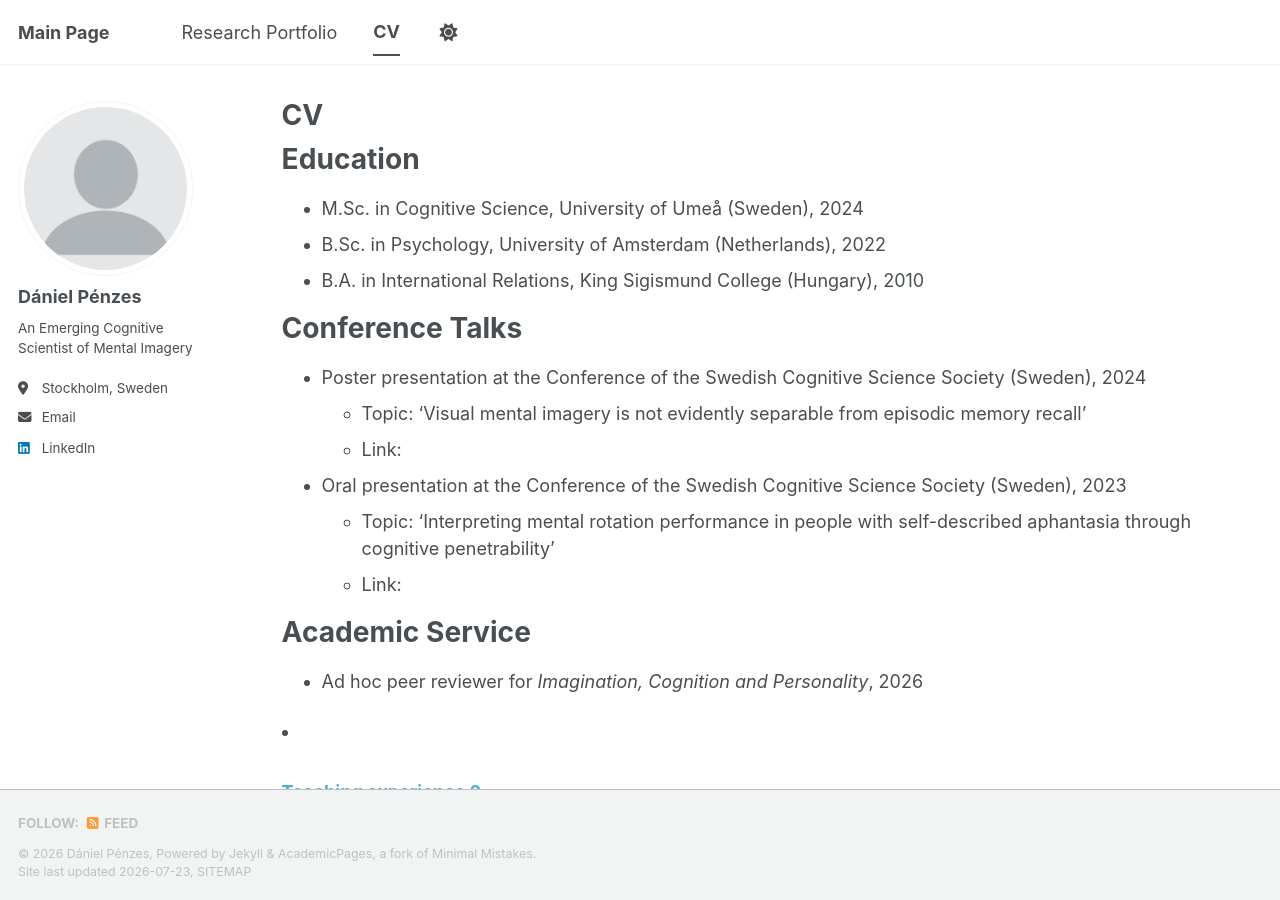
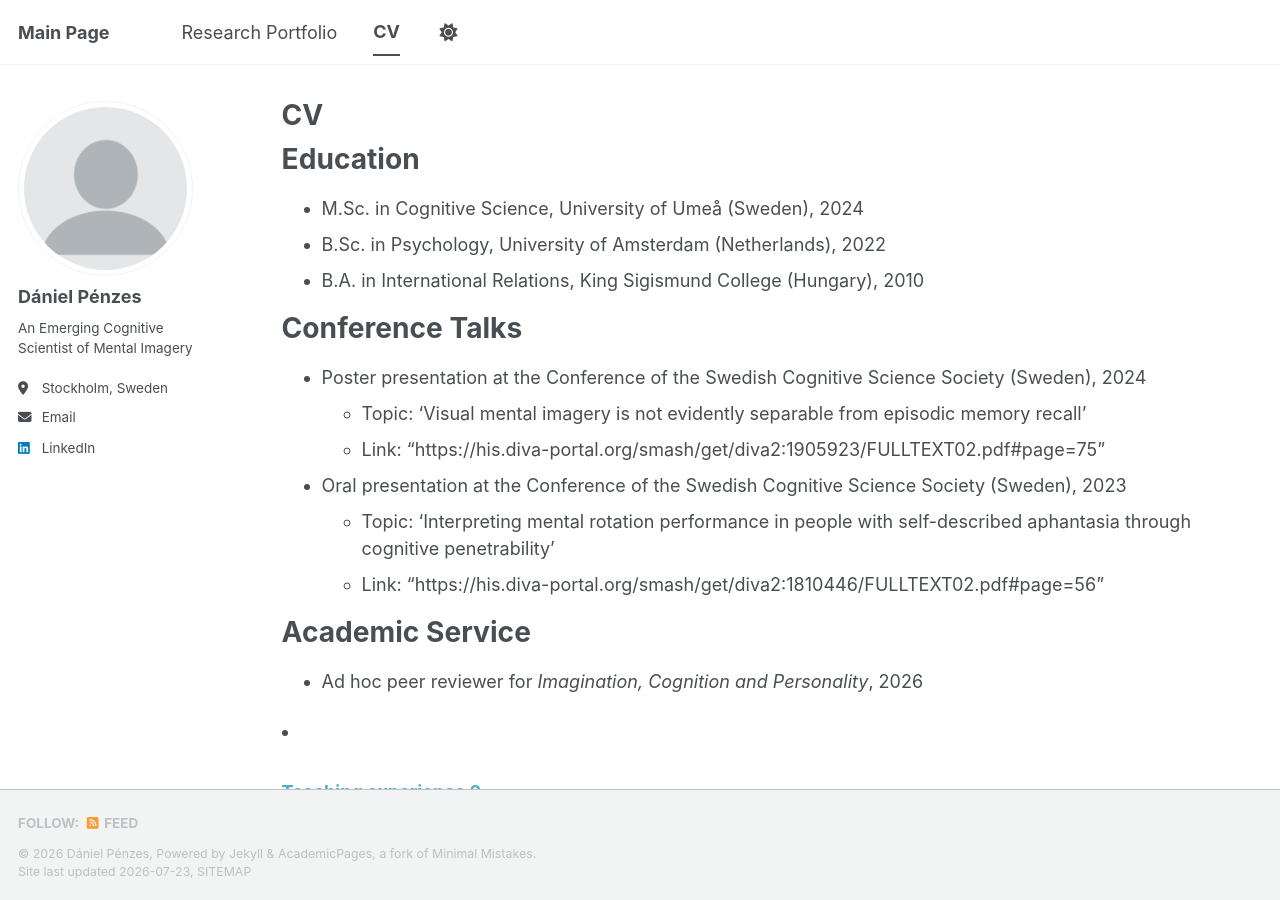
Before and after one commit to danielpenzes/danielpenzes.github.io, a Jekyll site: the page built from _pages/cv.md, in a window 1280 px wide and 900 px high. Built offline with Jekyll 4.4.1, drawn with Linux system fonts in a browser that asks for light colours; a style sheet for code colours, icons or effects is not loaded; part of the change alters nothing that is shown.

Commit message:
Update cv.md

```diff
--- a/_pages/cv.md
+++ b/_pages/cv.md
@@ -19,11 +19,11 @@ Conference Talks
 ======
 * Poster presentation at the Conference of the Swedish Cognitive Science Society (Sweden), 2024
   * Topic: 'Visual mental imagery is not evidently separable from episodic memory recall'
-  * Link:
+  * Link: "https://his.diva-portal.org/smash/get/diva2:1905923/FULLTEXT02.pdf#page=75"
 
 * Oral presentation at the Conference of the Swedish Cognitive Science Society (Sweden), 2023
   * Topic: 'Interpreting mental rotation performance in people with self-described aphantasia through cognitive penetrability'
-  * Link:
+  * Link: "https://his.diva-portal.org/smash/get/diva2:1810446/FULLTEXT02.pdf#page=56"
 
 Academic Service
 ======
```
